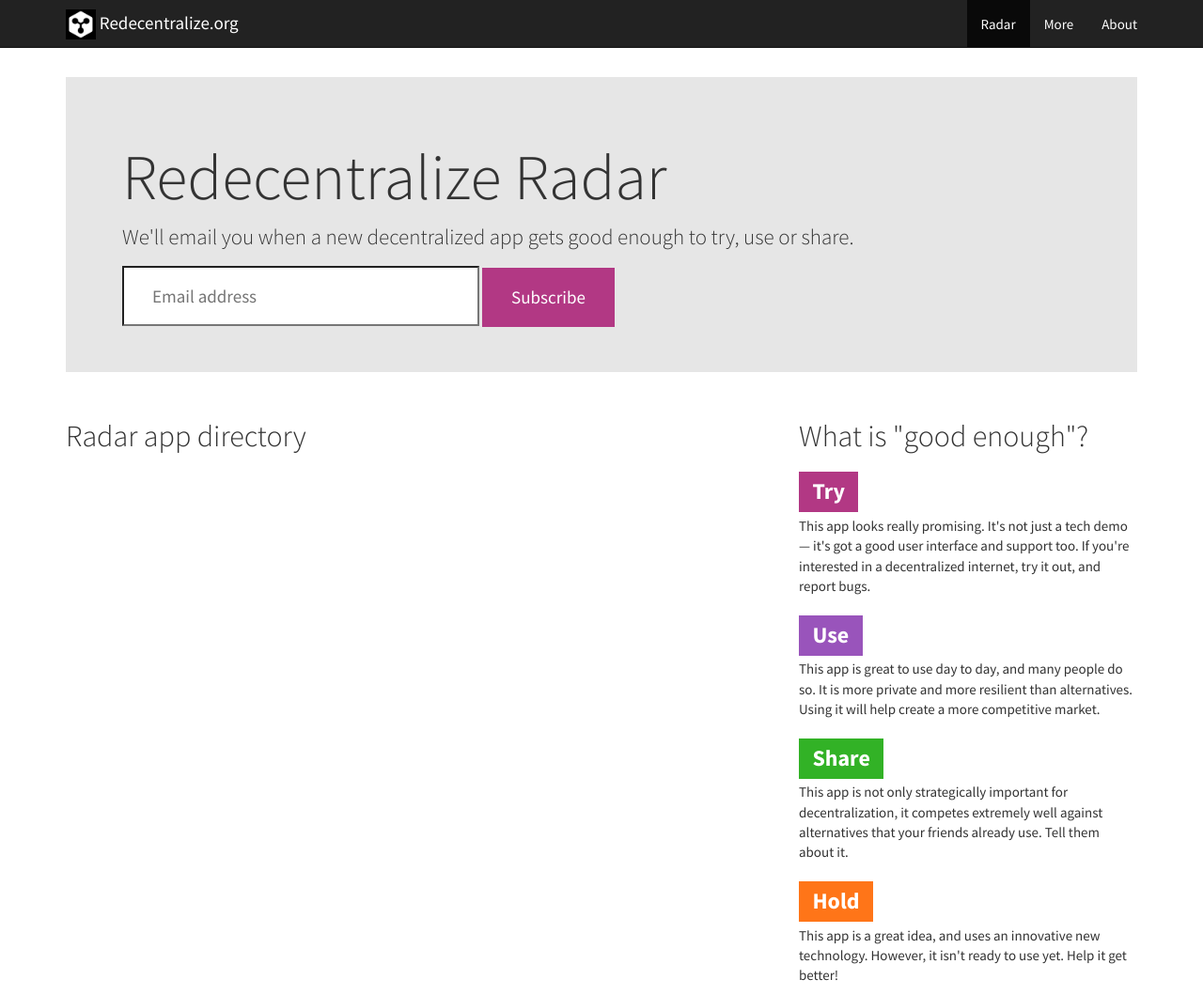
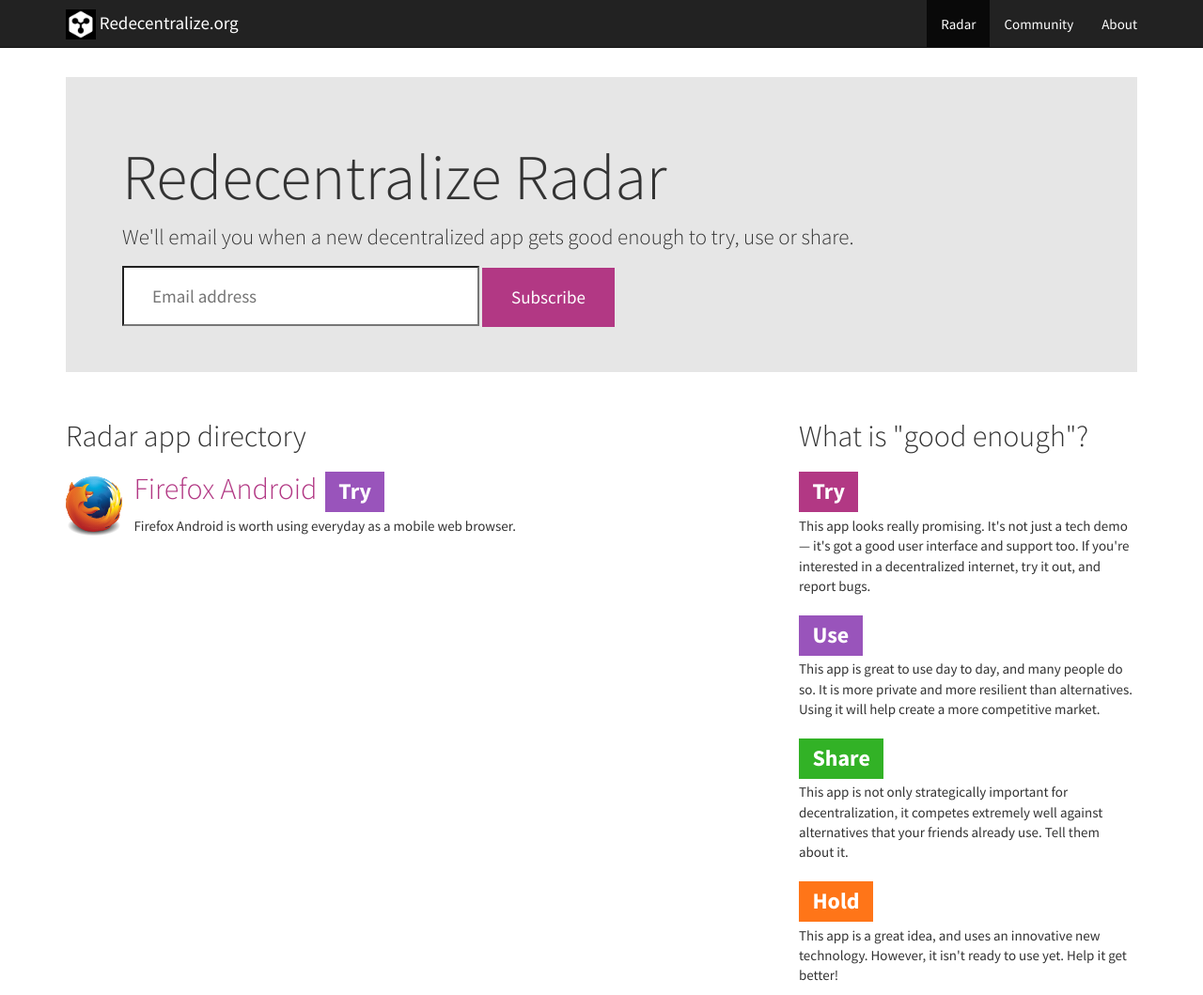
Before and after one commit to redecentralize/redecentralize-website, a Jekyll site: the page built from radar/index.html, in a window 1280 px wide and 1059 px high. Shown: the whole window at 94% size. Built offline with Jekyll 4.4.1, drawn with Linux system fonts in a browser that asks for light colours; nearby versions of some CDN libraries; comment, search, counter and statistics services are not loaded.

Commit message:
Add proper radar pages

```diff
--- a/_config.yml
+++ b/_config.yml
@@ -4,7 +4,10 @@
   - jekyll-sitemap
 sass:
   sass_dir: _sass
-
+collections:
+  radar:
+    output: true
+    permalink: /radar/:title
 authors:
   frabcus:
     display_name: Francis Irving
--- a/_layouts/default-inner.html
+++ b/_layouts/default-inner.html
@@ -39,12 +39,12 @@
 		<li {% if page.id == 'radar' %} class="active" {% endif %} > <a href="/radar/" >Radar</a></li>
 	    </li>
             <li class="dropdown">
-              <a href="#" class="dropdown-toggle" data-toggle="dropdown">More <i class="icon-caret-down"></i></a>
+              <a href="#" class="dropdown-toggle" data-toggle="dropdown">Community <i class="icon-caret-down"></i></a>
               <ul class="dropdown-menu">
 		  <li {% if page.id == 'interviews' %} class="active" {% endif %} > <a href="/interviews/" >Interviews</a></li>
 		  <li {% if page.id == 'conference' %} class="active" {% endif %} > <a href="/conference/" >Conference</a></li>
+                  <li> <a href="https://groups.google.com/forum/#!forum/redecentralize" target="_blank">Discussion list</a></li>
                   <li> <a href="https://github.com/redecentralize/organize/wiki" target="_blank">Wiki</a></li>
-                  <li> <a href="https://groups.google.com/forum/#!forum/redecentralize" target="_blank">Discussion list</a></li>
               </ul>
             </li>
             <li {% if page.id == 'about' %} class="active" {% endif %} > <a href="/about/" >About</a></li>
--- /dev/null
+++ b/_radar/2017-02-13-firefox-android.md
@@ -0,0 +1,12 @@
+---
+layout: radar
+categories: radar
+status: use
+title: "Firefox Android"
+intro: "Firefox Android is worth using everyday as a mobile web browser."
+appurl: "https://www.mozilla.org/en-US/firefox/android/"
+good: "Respects your privacy by protecting you from trackers. Can install plugins, such as advert blockers and video downloaders."
+bad: "Some plugins don't work. Some people find it slow on some phones, but it is much better than when you last tried it."
+future: "Gradually being rewritten in a safe programming language called Rust to make it more secure. Also, using it supports Mozilla, a rare non-profit which has your back on the web."
+icon: "Mozilla_Firefox_logo_2013.svg"
+---
--- a/assets/css/new.scss
+++ b/assets/css/new.scss
@@ -37,6 +37,9 @@
 #mc_embed_signup .btn {
   display: inline-block;
   margin-top: -5px;
+}
+#radar_entry_sidebar #mc_embed_signup .btn {
+  margin-top: 10px;
 }
 
 .vote-button {
@@ -216,3 +219,26 @@
 #about-video {
   margin-top: 8px;
 }
+
+.radar-listing img {
+  height: 64px;
+  float: left;
+  margin-right: 12px;
+  margin-top: 4px;
+}
+.radar-listing span.label {
+  margin-left: 2px;
+}
+
+.radar-entry img {
+  height: 88px;
+  float: left;
+  margin-right: 16px;
+  margin-top: 2px;
+}
+.radar-entry span.label {
+  margin-left: 6px;
+}
+.radar-entry .date {
+  color: $gray-light;
+}
--- a/radar/index.html
+++ b/radar/index.html
@@ -30,6 +30,20 @@
 <div class="row">
 <div class="col-md-8">
   <h2>Radar app directory</h2>
+
+	{% for entry in site.radar %}
+	  <div class="radar-listing">
+	    <img src="/assets/images/radar/{{ entry.icon }}">
+	    <h2>
+		  <a href="{{ entry.url }}">{{ entry.title }}</a>
+			{% if entry.status == "use" %}
+			  <span class="label label-info">Try</span></h2>
+			{% endif %}
+		</h2>
+	    <p>{{ entry.intro }}</p>
+	  </div>
+	{% endfor %}
+
 </div>
 
 <div class="col-md-4">
```
Also changed, not shown: _layouts/radar.html (added, +55 -0 lines), assets/images/radar/Mozilla_Firefox_logo_2013.svg (added).
